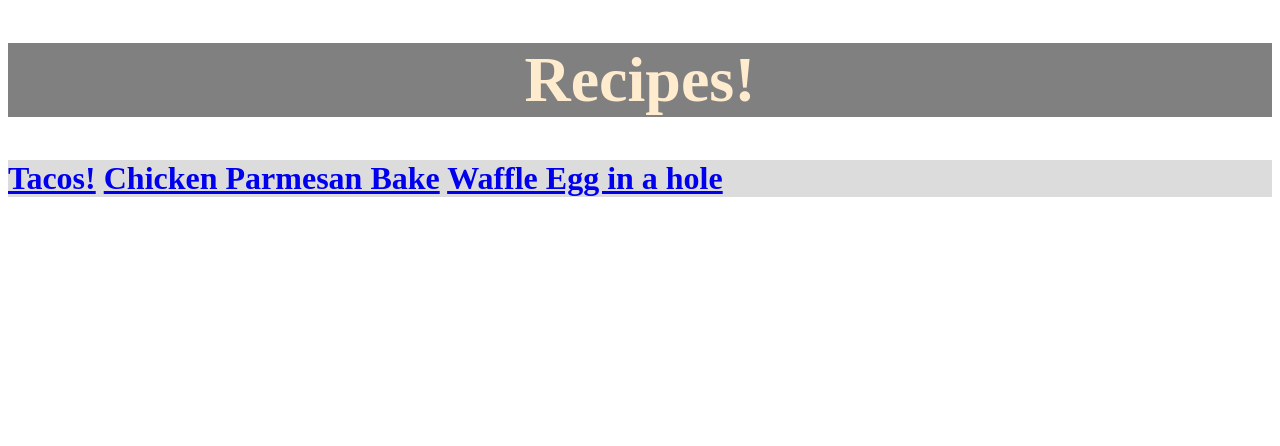
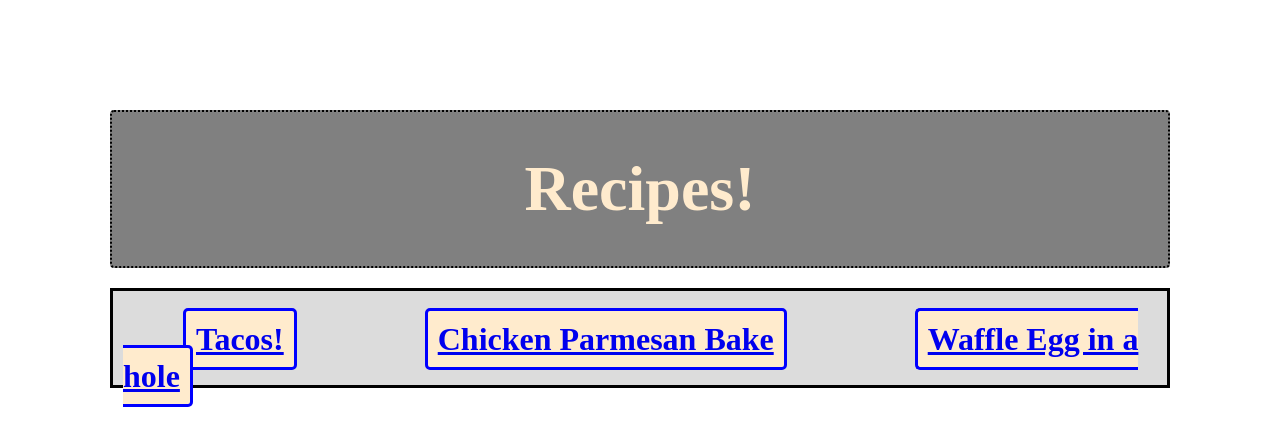
Before and after one commit to PatrickDaMoose/odin-recipes, a plain HTML site: page index.html in a window 1280 px wide. Drawn offline with Linux system fonts and the light colour scheme.

Commit message:
actual commit now, whoops css changes on home page

```diff
--- a/style.css
+++ b/style.css
@@ -1,12 +1,37 @@
+* {
+    margin: 20px;
+    padding: 10px;
+    box-sizing: border-box;
+}
+a {
+    border-style: solid;
+    border-color: blue;
+    border-radius: 5px;
+    background-color: blanchedalmond;
+    margin: 60px;
+    padding: 10px;
+}
+
+
 .titles {
     text-align: center;
     color: blanchedalmond;
     background-color: gray;
+    border: 2px;
+    border-color: black;
+    border-style: dotted;
+    border-radius: 4px;
 }
 
 .recipes {
     text-align: left;
     color: purple;
     background-color: gainsboro;
+    border-style: solid;
+    border-color: black;
+    padding: 10px auto;
+    height: 100px;
+    padding-top: 30px;
+
 
 }
```
